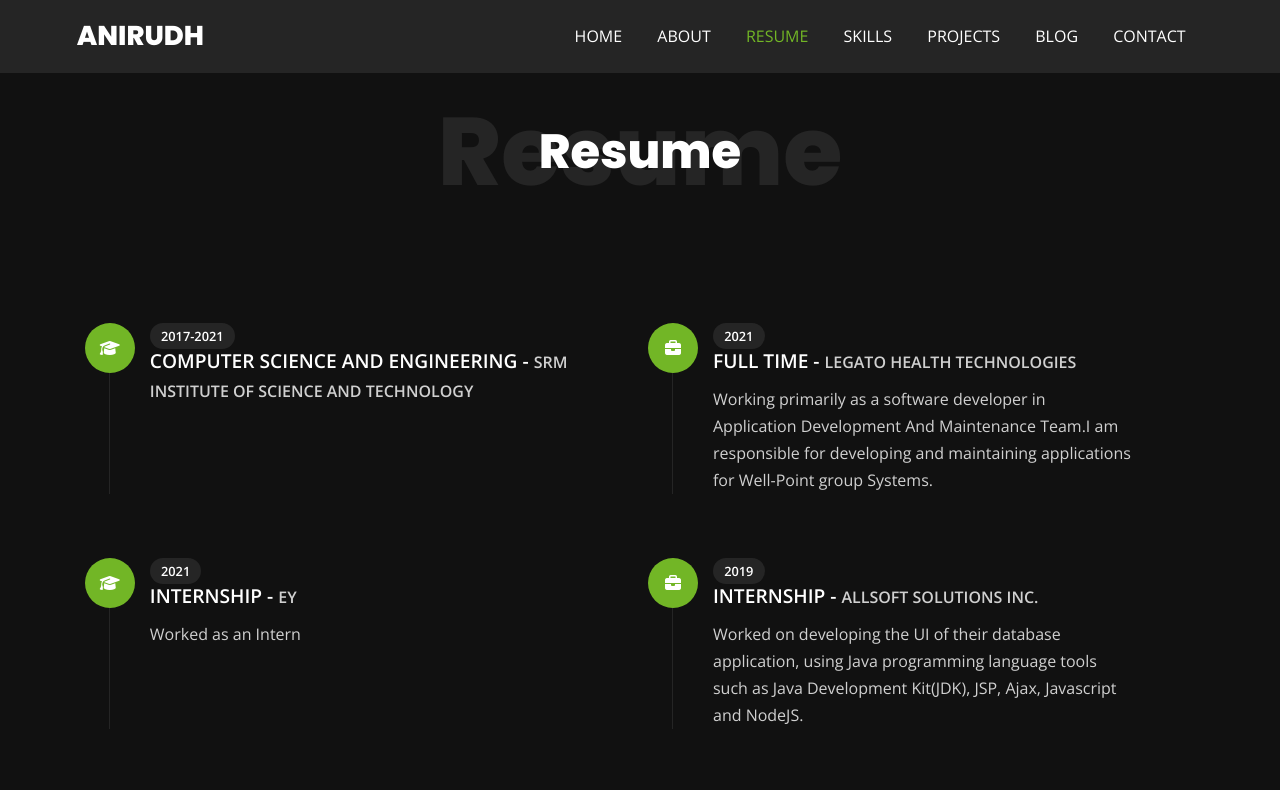
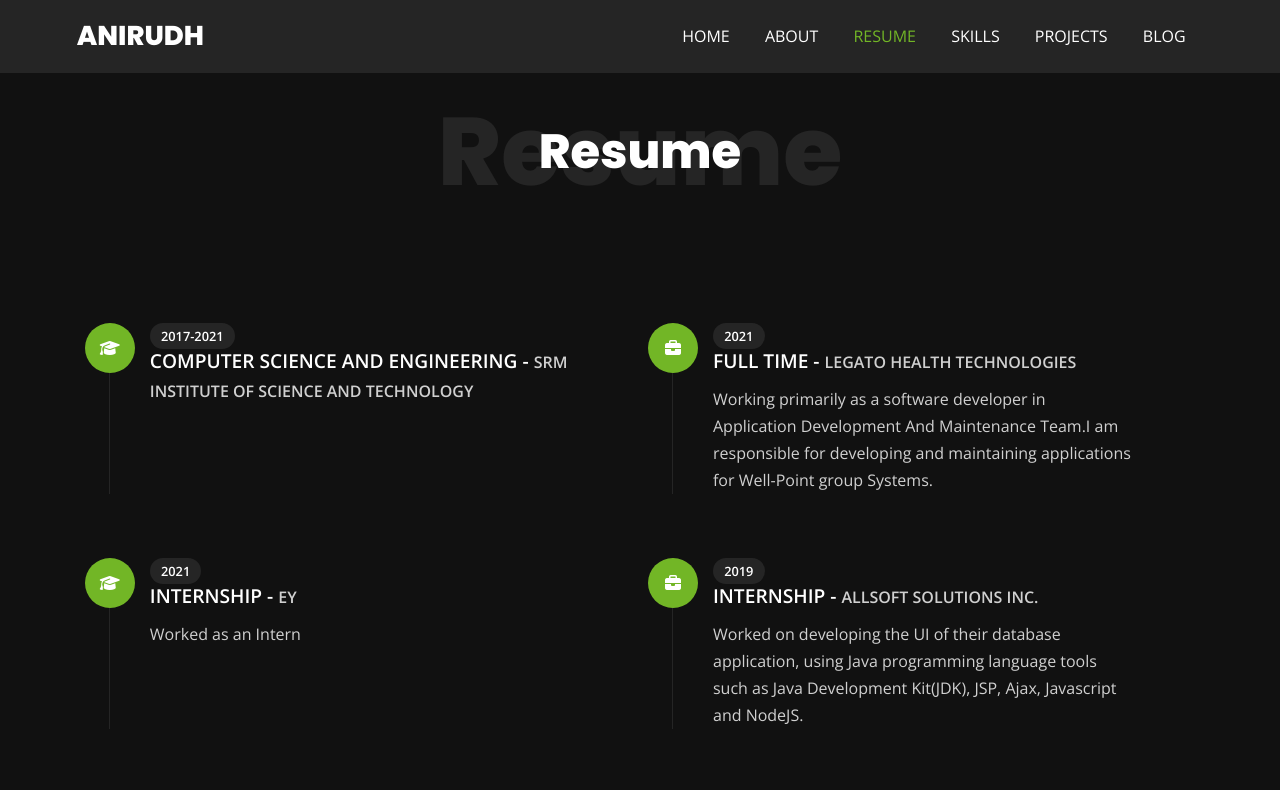
Before and after one commit to anirudharkery/page, a plain HTML site: page resume.html in a window 1280 px wide. Shown: the top 790 px of the page. Drawn offline with nearby package versions, Linux system fonts and the light colour scheme.

Commit message:
Update resume.html

```diff
--- a/resume.html
+++ b/resume.html
@@ -44,9 +44,7 @@
                         <li class="nav-item">
                             <a href="blog.html" class="nav-link">blog</a>
                         </li>
-                        <li class="nav-item">
-                            <a href="contact.html" class="nav-link">contact</a>
-                        </li>
+
                       </ul>
                   </div>
           </div>
```
